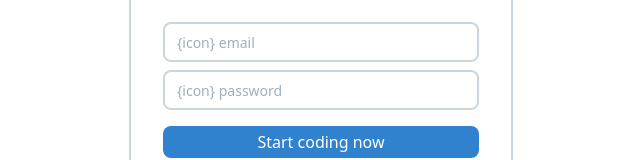
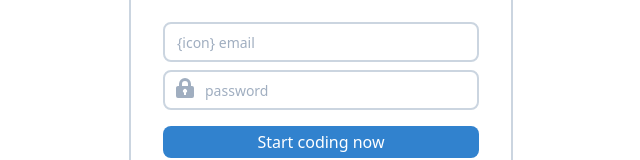
Before and after one commit to jeffn12/authapp-client, a React (Create React App) app: page / in a window 1280 px wide. Shown: the part 341-501 px from the top of the page, without its empty margins (319-959 px from the left). Built offline with nearby package versions, Linux system fonts and the light colour scheme.

Commit message:
feat: create lock icon component

```diff
--- /dev/null
+++ b/src/components/icons/Lock.js
@@ -0,0 +1,14 @@
+import React from 'react'
+
+function Lock(props) {
+  const { className } = props;
+
+  return (
+    <svg xmlns="http://www.w3.org/2000/svg" className={className} viewBox="0 0 20 20">
+      <path d="M4 8V6a6 6 0 1 1 12 0v2h1a2 2 0 0 1 2 2v8a2 2 0 0 1-2 2H3a2 2 0 0 1-2-2v-8c0-1.1.9-2 2-2h1zm5 6.73V17h2v-2.27a2 2 0 1 0-2 0zM7 6v2h6V6a3 3 0 0 0-6 0z"/>
+    </svg>
+
+  )
+}
+
+export default Lock
--- a/src/views/SignUp.js
+++ b/src/views/SignUp.js
@@ -1,4 +1,5 @@
 import React from 'react'
+import Lock from "../components/icons/Lock";
 
 /**
  * TODO:
@@ -13,10 +14,13 @@ function SignUp() {
         <p className="my-3 mr-5 leading-tight">Master web development by making real-life projects. There are multiple paths for you to choose</p>
         <div id="login-form" className="my-6">
           <form className="m-0">
-            <label htmlFor="email" />
-            <input id="email" type="text" className="border-2 border-gray-400 rounded-lg w-full h-10 my-1 p-3 focus:outline-none text-sm" placeholder="{icon} email"/>
-            <label htmlFor="password" />
-            <input id="password" type="text" className="border-2 border-gray-400 rounded-lg w-full h-10 my-1 p-3 focus:outline-none text-sm" placeholder="{icon} password" />
+            <label htmlFor="email">
+              <input id="email" type="text" className="border-2 border-gray-400 rounded-lg w-full h-10 my-1 p-3 focus:outline-none text-sm" placeholder="{icon} email"/>
+            </label>
+            <label htmlFor="password" className="relative">
+              <Lock className="fill-current text-gray-500 h-5 m-3 absolute"/>
+              <input id="password" type="password" className="border-2 border-gray-400 rounded-lg w-full h-10 my-1 p-3 pl-10 focus:outline-none text-sm" placeholder="password" />
+            </label>
             <button className="bg-blue-600 text-white rounded-lg w-full h-8 mt-3">Start coding now</button>
           </form>
         </div>
```
Also changed, not shown: public/envelope.svg (added), public/lock-closed.svg (added).
